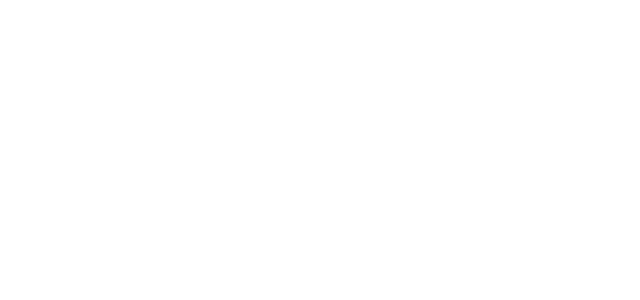
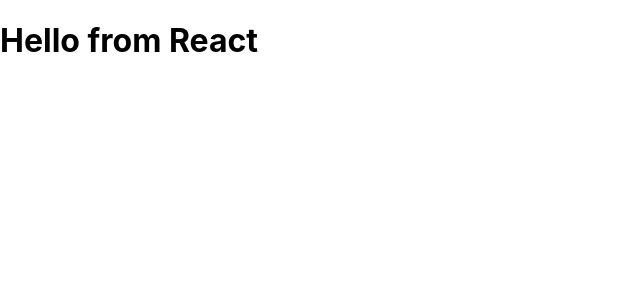
Before and after one commit to EmmanuelOBUjunior/taskTracker, a React (Create React App) app: page / in a window 1280 px wide. Shown: the top 300 px of the page, without its empty margins (0-640 px from the left). Built offline with nearby package versions, Linux system fonts and the light colour scheme.

Commit message:
Testing App.js

```diff
--- a/src/App.js
+++ b/src/App.js
@@ -1,7 +1,7 @@
 function App() {
   return (
     <div className="App">
-
+      <h1>Hello from React</h1>
     </div>
   );
 }
```
